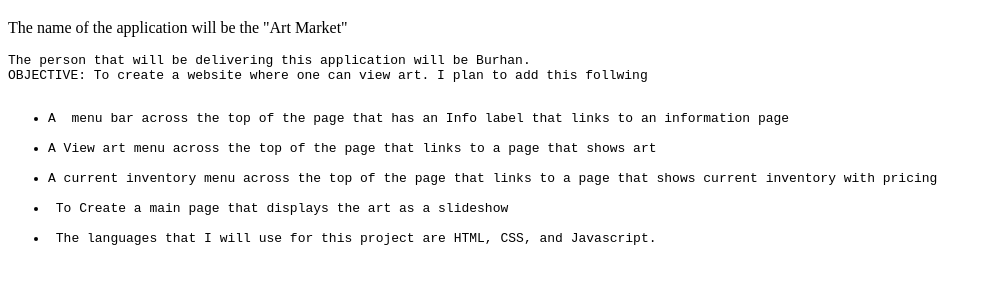
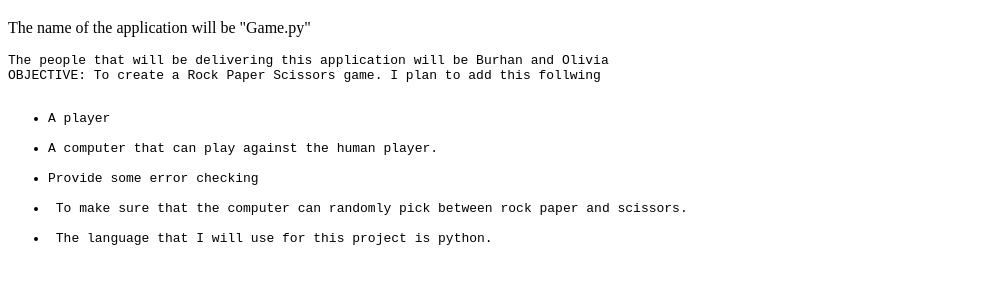
Before and after one commit to bkhan380/Final-project, a plain HTML site: page index.html in a window 1280 px wide. Shown: the part 61-344 px from the top of the page, without its empty margins (0-992 px from the left). Drawn offline with Linux system fonts and the light colour scheme.

Commit message:
Update index.html

```diff
--- a/index.html
+++ b/index.html
@@ -6,16 +6,16 @@
     <body>
 
 <h1 style='color:red;text-align:center;'> Final Project Proposal </h1>
-<p> The name of the application will be the "Art Market"</p>
+<p> The name of the application will be "Game.py"</p>
 <pre>
-The person that will be delivering this application will be Burhan.
-OBJECTIVE: To create a website where one can view art. I plan to add this follwing
+The people that will be delivering this application will be Burhan and Olivia
+OBJECTIVE: To create a Rock Paper Scissors game. I plan to add this follwing
 <ul>
-<li>A  menu bar across the top of the page that has an Info label that links to an information page</li>
-<li>A View art menu across the top of the page that links to a page that shows art</li>
-<li>A current inventory menu across the top of the page that links to a page that shows current inventory with pricing</li>
-<li> To Create a main page that displays the art as a slideshow</li>
-<li> The languages that I will use for this project are HTML, CSS, and Javascript.</li>
+<li>A player</li>
+<li>A computer that can play against the human player.</li>
+<li>Provide some error checking </li>
+<li> To make sure that the computer can randomly pick between rock paper and scissors.</li>
+<li> The language that I will use for this project is python.</li>
 </ul>
 </pre>
     </body>
```
